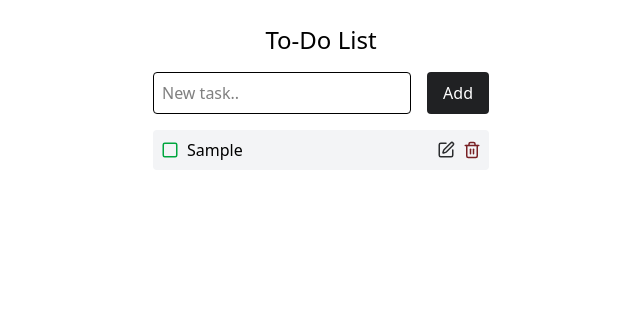
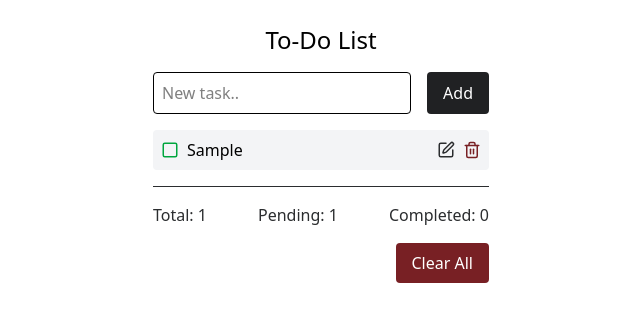
Before and after one commit to dionysisvossos/cf7-react-todo-app, a React (Vite) app: page / in a window 1280 px wide. Both pictures are taken after typing "Sample" into the empty fields and a click on the button "Add". Shown: the top 322 px of the page, without its empty margins (319-959 px from the left). Built offline with nearby package versions, Linux system fonts and the light colour scheme.

Commit message:
feat: add clear all tasks and stats count task

```diff
--- a/src/components/Todo.tsx
+++ b/src/components/Todo.tsx
@@ -1,7 +1,12 @@
-import {useReducer} from 'react';
+import {useEffect, useReducer} from 'react';
 import TodoForm from "./TodoForm.tsx";
 import TodoList from "./TodoList.tsx"
 import type {TodoProps, Action} from "./types.ts";
+
+const getInitialTodos = () => {
+    const storedTodos = localStorage.getItem("todos");
+    return storedTodos ? JSON.parse(storedTodos) : [];
+};
 
 const todoReducer = (state: TodoProps[], action: Action): TodoProps[] => {
     switch (action.type) {
@@ -19,7 +24,7 @@ const todoReducer = (state: TodoProps[], action: Action): TodoProps[] => {
                 todo.id === action.payload.id
                     ? {...todo, text: action.payload.newText}
                     : todo
-            );
+            )
         }
 
         case "COMPLETE": {
@@ -27,15 +32,30 @@ const todoReducer = (state: TodoProps[], action: Action): TodoProps[] => {
                 todo.id === action.payload
                     ? {...todo, completed: !todo.completed}
                     : todo
-            );
+            )
         }
+
+        case "CLEAR_ALL":
+            return [];
+
         default:
             return state;
     }
 };
 
 const Todo = () =>{
-    const [todos, dispatch] = useReducer(todoReducer, []);
+    const [todos, dispatch] = useReducer(todoReducer, [], getInitialTodos);
+    const totalTasks: number = todos.length;
+    const completedTasks: number = todos.filter(todo => todo.completed).length;
+    const pendingTasks: number = totalTasks - completedTasks;
+
+    useEffect(() => {
+        localStorage.setItem("todos", JSON.stringify(todos));
+    }, [todos]);
+
+    const handleClearAll = () => {
+        dispatch({type: "CLEAR_ALL"});
+    };
 
     return (
         <>
@@ -43,6 +63,24 @@ const Todo = () =>{
                 <h1 className="text-center text-2xl mb-4">To-Do List</h1>
                 <TodoForm dispatch={dispatch} />
                 <TodoList todos={todos} dispatch={dispatch} />
+
+                {todos.length > 0 && (
+                    <>
+                        <div className="flex justify-between border-t pt-4 mt-4 text-cf-gray">
+                            <span>Total: {totalTasks}</span>
+                            <span>Pending: {pendingTasks}</span>
+                            <span>Completed: {completedTasks}</span>
+                        </div>
+                        <div className="text-end mt-4">
+                            <button
+                                onClick={handleClearAll}
+                                className="bg-cf-dark-red text-white py-2 px-4 rounded ">
+                                Clear All
+                            </button>
+                        </div>
+                    </>
+                )}
+
             </div>
         </>
     )
--- a/src/components/types.ts
+++ b/src/components/types.ts
@@ -8,7 +8,8 @@ export type Action =
     | {type: "ADD"; payload: string}
     | {type: "DELETE"; payload: number}
     | {type: "EDIT"; payload: {id: number; newText: string}}
-    | {type: "COMPLETE"; payload: number};
+    | {type: "COMPLETE"; payload: number}
+    | {type: "CLEAR_ALL"};
 
 export type TodoFormProps = {
     dispatch: React.Dispatch<Action>;
```
